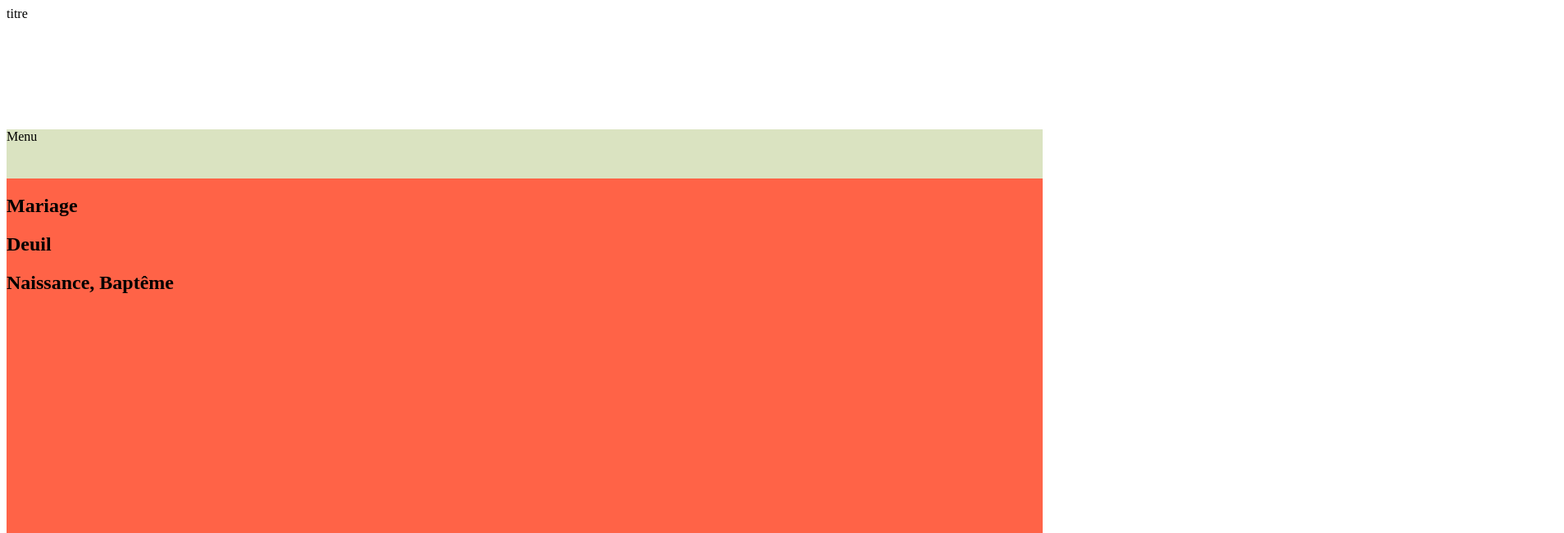
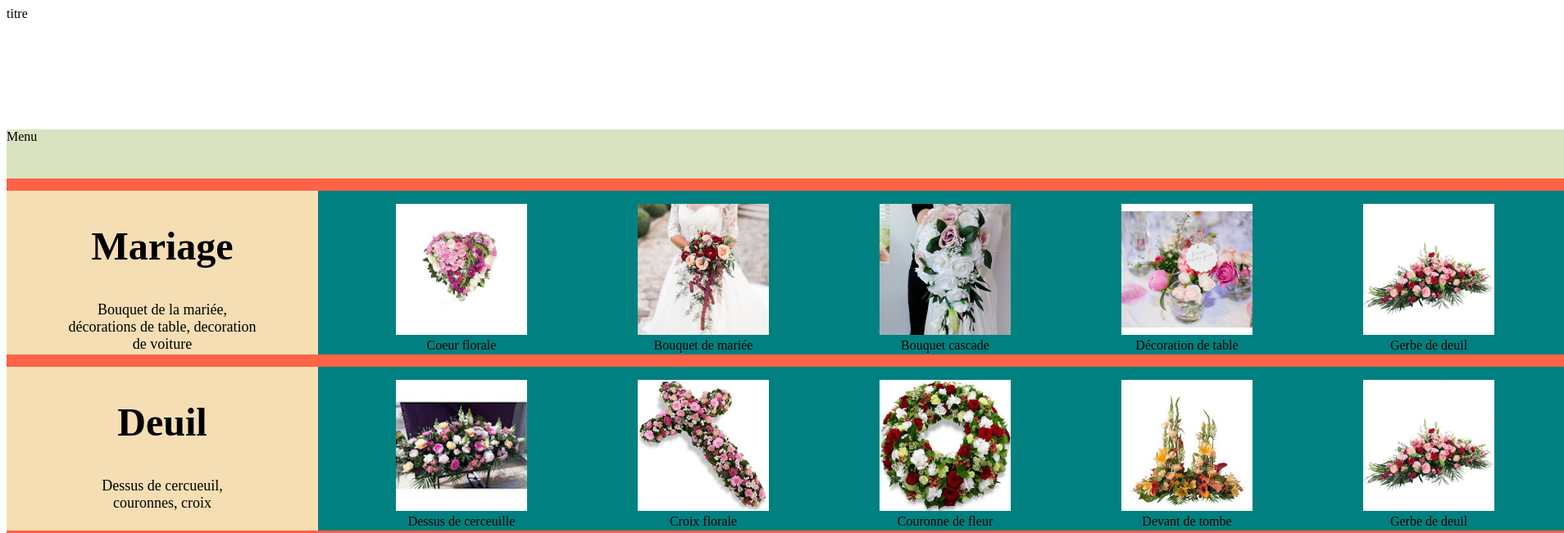
Before and after one commit to SebastienP60/Projetgroupe-numero1, a plain HTML site: page occasion.html in a window 1280 px wide. Shown: the top 651 px of the page at 82% size, 1908 px wide, since content can reach past the window. Drawn offline with Linux system fonts and the light colour scheme.

Commit message:
ajout de la page occasion et ses ressources

```diff
--- a/assets/css/style.css
+++ b/assets/css/style.css
@@ -1,24 +1,70 @@
 #titre {
     float: left;
     height: 150px;
-    width: 100%;
+    width: 1900px;
     background-color: white;
 }
 #menu {
     float: left;
     height: 60px;
-    width: 100%;
+    width: 1900px;
     background-color: rgba(185, 202, 139, 0.53);
 }
 #content {
     float: left;
-    height: 800px;
-    width: 100%;
+    height: 660px;
+    width: 1900px;
     background-color: tomato;
 }
 #evenement {
     float: left;
     height: 60px;
-    width: 100%;
+    width: 1900px;
     background-color: rgba(185, 202, 139, 0.53);
 }
+/* Page occasion: Thomas*/
+.occasionConteneur {
+    width: 1900px;
+    height: 200px;
+    margin-top: 15px;
+    background-color: teal;
+}
+.occasionTextConteneur {
+    float: left;
+    width: 20%;
+    height: 200px;
+    background-color: wheat;
+}
+#weddingImages {
+    float: left;
+    width: 80%;
+    height: 200px;
+    background-color: blue;
+}
+.occasionText {
+    margin: 0 auto;
+    width: 230px;
+}
+.occasionText h2 {
+    font-size: 48px;
+    text-align: center;
+    padding-bottom: 0px;
+}
+.occasionText p {
+    font-size: 18px;
+    text-align: center;
+}
+.occasionImages {
+    text-align: center;
+}
+.occasionProducts {
+    float: left;
+    margin-left: 95px;
+    height: 160px;
+    width: 160px;
+}
+.occasionProducts figcaption {
+    text-align: center;
+}
+
+/* fin page occasion */
--- a/occasion.html
+++ b/occasion.html
@@ -10,23 +10,67 @@
         <div id="menu"> Menu </div>
         <div id="content">
             <div class="occasionConteneur">
-                <div id="weddingTextConteneur">
+                <div class="occasionTextConteneur">
                     <div class="occasionText">
                         <h2>Mariage</h2>
+                        <p>Bouquet de la mariée, décorations de table, decoration de voiture</p>
                     </div>
                 </div>
-                <div id="occasionImages"></div>
+                <div id="occasionImages">
+                    <figure class="occasionProducts">
+                        <img src="assets/img/coeurFlorale.jpg" title="Coeur florale" alt="image de coeur florale">
+                        <figcaption>Coeur florale</figcaption>
+                    </figure>
+                    <figure class="occasionProducts">
+                        <img src="assets/img/bouquetMarier.jpg" title="Bouquet de Mariée" alt="image de bouquet de mariée">
+                        <figcaption>Bouquet de mariée</figcaption>
+                    </figure>
+                    <figure class="occasionProducts">
+                        <img src="assets/img/bouquetCascade.jpg" title="couronne de fleurs" alt="image de couronne de fleurs">
+                        <figcaption>Bouquet cascade</figcaption>
+                    </figure>
+                    <figure class="occasionProducts">
+                        <img src="assets/img/decorationTable.jpg" title="Decoration de table" alt="image de décoration de table">
+                        <figcaption>Décoration de table</figcaption>
+                    </figure>
+                    <figure class="occasionProducts">
+                        <img src="assets/img/raquetteDeuil.jpg" title="Gerbe de deuil" alt="image de gerbe de deuil">
+                        <figcaption>Gerbe de deuil</figcaption>
+                    </figure>
+                </div>
             </div>
             <div class="occasionConteneur">
-                <div id="deuilTextConteneur">
+                <div class="occasionTextConteneur">
                     <div class="occasionText">
                         <h2>Deuil</h2>
+                        <p>Dessus de cercueuil, couronnes, croix</p>
                     </div>
                 </div>
-                <div id="occasionImages"></div>
+                <div id="occasionImages">
+                    <figure class="occasionProducts">
+                        <img src="assets/img/dessusDeCercueuil.jpg" title="Dessus de cercueuil" alt="image de dessus de cercueuil">
+                        <figcaption>Dessus de cerceuille</figcaption>
+                    </figure>
+                    <figure class="occasionProducts">
+                        <img src="assets/img/croixFlorale.jpg" title="Croix Florale" alt="image de croix florale">
+                        <figcaption>Croix florale</figcaption>
+                    </figure>
+                    <figure class="occasionProducts">
+                        <img src="assets/img/couronneDeuil.jpg" title="couronne de fleurs" alt="image de couronne de fleurs">
+                        <figcaption>Couronne de fleur</figcaption>
+                    </figure>
+                    <figure class="occasionProducts">
+                        <img src="assets/img/devantDeTombe.jpg" title="Devant de tombe" alt="image de devant de tombe">
+                        <figcaption>Devant de tombe</figcaption>
+                    </figure>
+                    <figure class="occasionProducts">
+                        <img src="assets/img/raquetteDeuil.jpg" title="Gerbe de deuil" alt="image de gerbe de deuil">
+                        <figcaption>Gerbe de deuil</figcaption>
+                    </figure>
+                </div>
             </div>
             <div class="occasionConteneur">
-                <div id="bornTextConteneur">
+                <div class="occasionTextConteneur">
                     <div class="occasionText">
                         <h2>Naissance, Baptême</h2>
                     </div>
```
Also changed, not shown: assets/img/bouquetCascade.jpg (added), assets/img/bouquetMarier.jpg (added), assets/img/coeurFlorale.jpg (added), assets/img/couronneDeuil.jpg (added), assets/img/croixFlorale.jpg (added), assets/img/decorationTable.jpg (added), assets/img/dessusDeCercueuil.jpg (added), assets/img/devantDeTombe.jpg (added), assets/img/raquetteDeuil.jpg (added).
